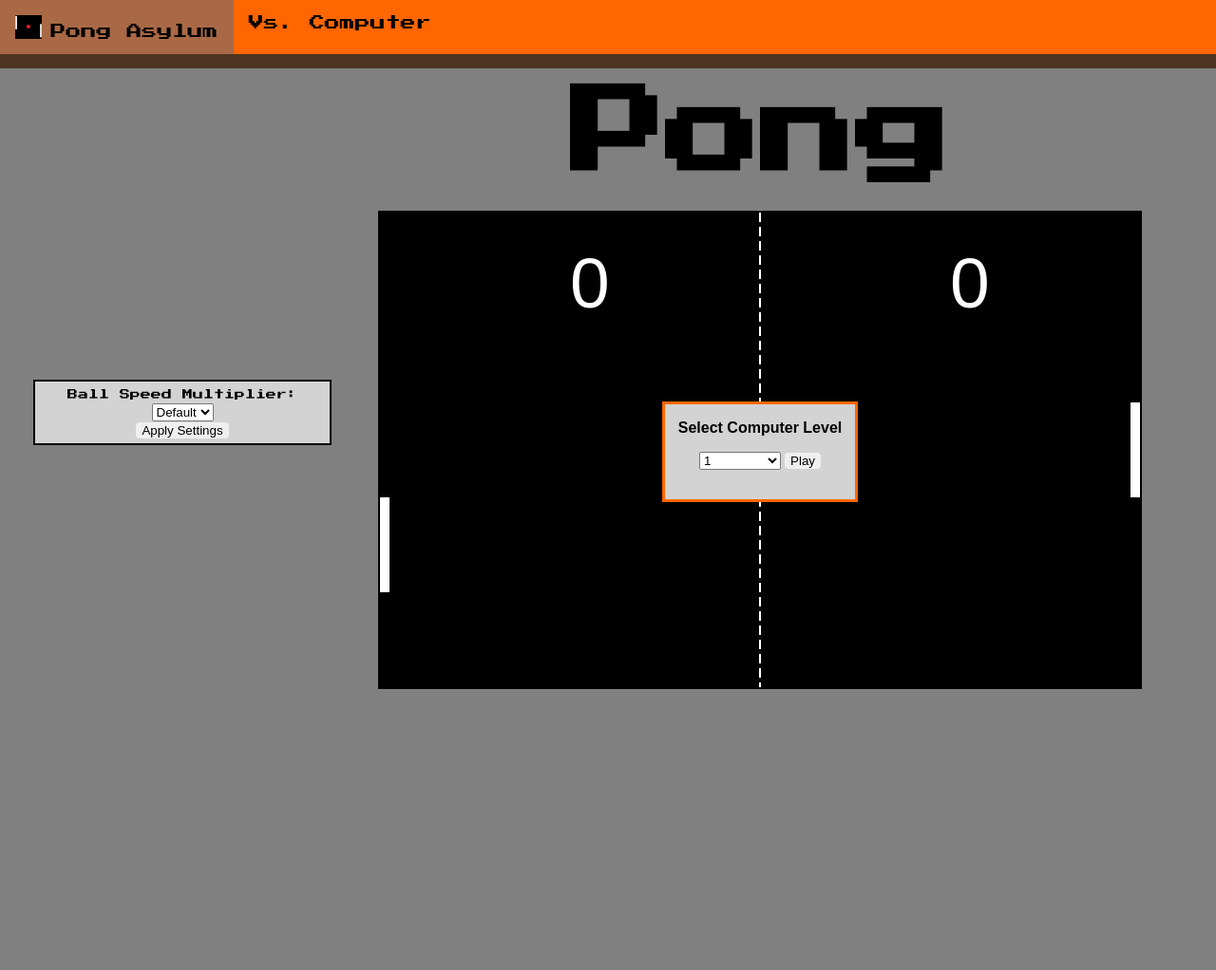
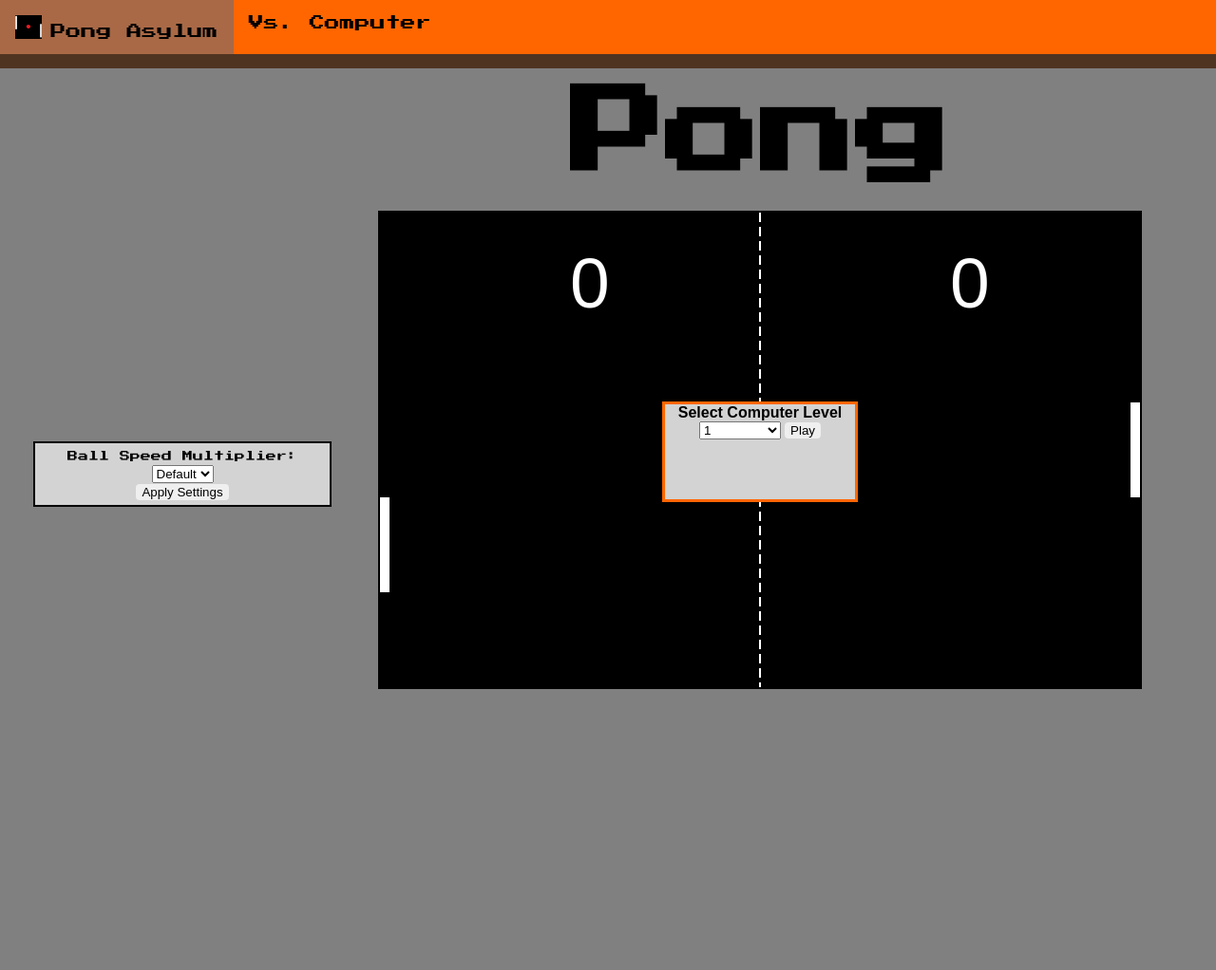
Before and after one commit to StevenAlexanderJohnson/StevenJohnsonPersonal.github.io, a PHP site: page /Pages/VsComputer.html in a window 1280 px wide; the page is wider, and only the part inside the window is pictured. Shown: that part at 95% size. Run offline with PHP 8.4, Linux system fonts and the light colour scheme.

Commit message:
Moved pages to pages folder and installed jquery

```diff
--- a/CSS/site.css
+++ b/CSS/site.css
@@ -17,7 +17,7 @@ aside {
     width: 10%;
     height: 100%;
     margin-left: 35px;
-    top: 0px;
+    top: 65px;
 }
 
 /*  NAVBAR CSS  */
--- a/Navbar.html
+++ b/Pages/Navbar.html
@@ -2,12 +2,12 @@
 <html lang="en">
 <head>
     <meta charset="UTF-8">
-    <link rel="stylesheet" href="CSS/site.css">
+    <link rel="stylesheet" href="../CSS/site.css">
 </head>
 <body>
 <nav>
     <ul>
-        <li><a href="index.html"><img id="homeImage" alt="Home" src="Assets/Images/Pong%20Asylum%20Logo.png"/></a></li>
+        <li><a href="index.html"><img id="homeImage" alt="Home" src="Assets/Images/Pong%20Asylum%20Logo.png"/>Pong Asylum</a></li>
         <li><a href="VsComputer.html">Vs. Computer</a></li>
     </ul>
 </nav>
--- a/VsComputer.html
+++ b/Pages/VsComputer.html
@@ -3,14 +3,14 @@
 <head>
     <meta charset="UTF-8">
     <title>Pong</title>
-    <link rel="stylesheet" href="CSS/site.css">
+    <link rel="stylesheet" href="../CSS/site.css">
     <link href="https://fonts.googleapis.com/css2?family=Press+Start+2P&display=swap" rel="stylesheet">
 </head>
 <body>
     <div id="navbarHolder">
         <nav>
             <ul>
-                <li><a href="index.html"><img id="homeImage" alt="Home" src="Assets/Images/Pong Asylum Logo.png"/>Pong Asylum</a></li>
+                <li><a href="../index.html"><img id="homeImage" alt="Home" src="../Assets/Images/Pong%20Asylum%20Logo.png"/>Pong Asylum</a></li>
                 <li><a href="VsComputer.html">Vs. Computer</a></li>
             </ul>
         </nav>
@@ -22,11 +22,9 @@
     <div id="game">
         <div id="canvasWrapper">
             <canvas id="pong" width="800" height="500"></canvas>
-            <script src="JavaScript/playerVsComputer.js"></script>
+            <script src="../JavaScript/playerVsComputer.js"></script>
             <div id="pongLevelInput">
-                <p class="Fantasy-Bold">
-                    Select Computer Level
-                </p>
+                <label class="Fantasy-Bold" for="computerLevelSelect">Select Computer Level</label><br>
                 <select id="computerLevelSelect">
                     <option value="1">1</option>
                     <option value="2">2</option>
--- a/index.html
+++ b/index.html
@@ -11,14 +11,14 @@
     <nav>
         <ul>
             <li><a href="index.html"><img id="homeImage" alt="Home" src="Assets/Images/Pong%20Asylum%20Logo.png"/>Pong Asylum</a></li>
-            <li><a href="VsComputer.html">Vs. Computer</a></li>
+            <li><a href="Pages/VsComputer.html">Vs. Computer</a></li>
         </ul>
     </nav>
     <div id="lineUnderNavbar"></div>
 </div>
 
 <div id="buttonDiv">
-    <a class="zoomButton" href="VsComputer.html">Play Vs. Computer</a>
+    <a class="zoomButton" href="Pages/VsComputer.html">Play Vs. Computer</a>
 </div>
 </body>
 </html>
```
Also changed, not shown: package-lock.json.
